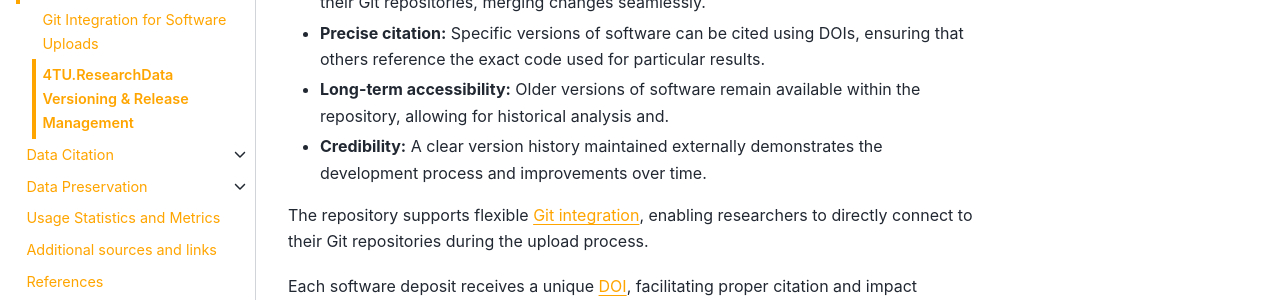
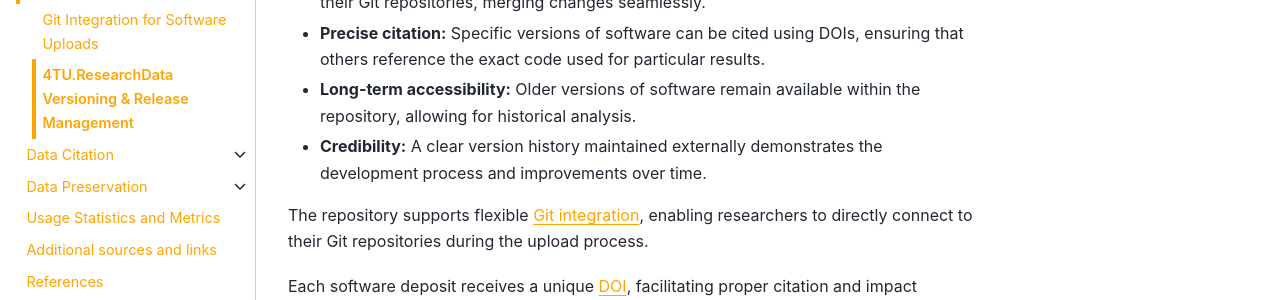
Before and after one commit to TUDelft-books/FAIR4TU_Submission_Help, a Jupyter Book: the page built from book/software_deposit_features/versioning_and_release_management.md, in a window 1280 px wide and 1112 px high. Shown: the part 425-725 px from the top of the window. Built offline with Jupyter Book 1.0.4 settings and Sphinx 7.4.7 and the Sphinx Book theme 1.1.4, drawn with Linux system fonts in a browser that asks for light colours; pages that are not in the unit, such as notebooks, are missing from menus; comment, search, counter and statistics services are not loaded.

Commit message:
Update versioning_and_release_management.md

```diff
--- a/book/software_deposit_features/versioning_and_release_management.md
+++ b/book/software_deposit_features/versioning_and_release_management.md
@@ -8,7 +8,7 @@ While 4TU.ResearchData does not provide inherent version control or release mana
 
 - **Precise citation:** Specific versions of software can be cited using DOIs, ensuring that others reference the exact code used for particular results.
 
-- **Long-term accessibility:** Older versions of software remain available within the repository, allowing for historical analysis and.
+- **Long-term accessibility:** Older versions of software remain available within the repository, allowing for historical analysis.
 
 - **Credibility:** A clear version history maintained externally demonstrates the development process and improvements over time.
 
```
